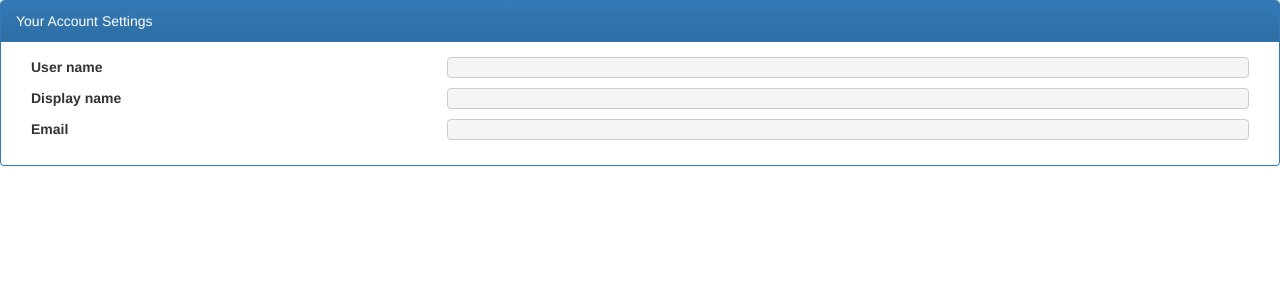
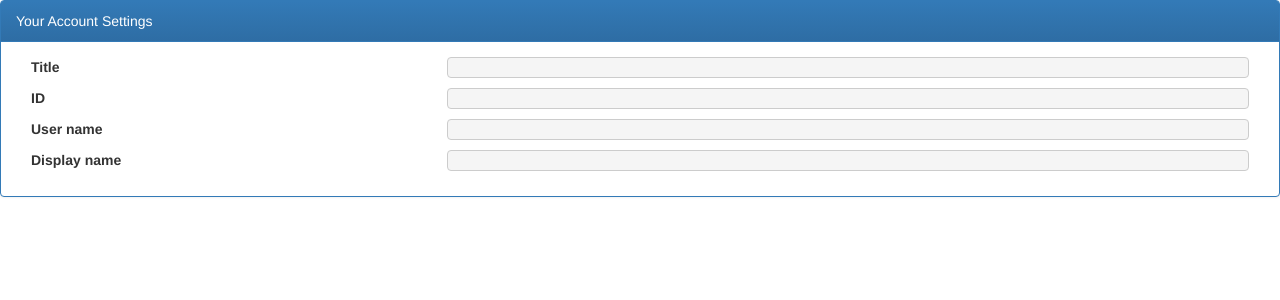
Before and after one commit to pgyami/2015_De21, a PHP site: page /2015_De21/site/widget/content-acc-info.php in a window 1280 px wide. Shown: the top 300 px of the page. Run offline with PHP 8.4, Linux system fonts and the light colour scheme; data that the repository does not hold is empty.

Commit message:
Update content-acc-info

```diff
--- a/site/widget/content-acc-info.php
+++ b/site/widget/content-acc-info.php
@@ -13,6 +13,18 @@ global $loggedInUser;
       <div class="panel-heading">Your Account Settings</div>
       <div class="panel-body">
         <div class="form-group">
+			<label class="col-sm-4 control-label">Title</label>
+			<div class="col-sm-8">
+			  <pre><?php echo $loggedInUser->title; ?></a></pre>
+			</div>
+		  </div>
+        <div class="form-group">
+			<label class="col-sm-4 control-label">ID</label>
+			<div class="col-sm-8">
+			  <pre><?php echo $loggedInUser->user_id; ?></a></pre>
+			</div>
+		  </div>
+        <div class="form-group">
 			<label class="col-sm-4 control-label">User name</label>
 			<div class="col-sm-8">
 			  <pre><?php echo $loggedInUser->username; ?></pre>
@@ -24,12 +36,6 @@ global $loggedInUser;
 			  <pre><?php echo $loggedInUser->displayname; ?></a></pre>
 			</div>
 		  </div>
-		  <div class="form-group">
-			<label class="col-sm-4 control-label">Email</label>
-			<div class="col-sm-8">
-			  <pre><?php echo $loggedInUser->email; ?></a></pre>
-			</div>
-		  </div>
 </div>
     </div>
 
```
Also changed, not shown: site/widget/content-acc-info - Copy.php (deleted, +0 -24 lines).
